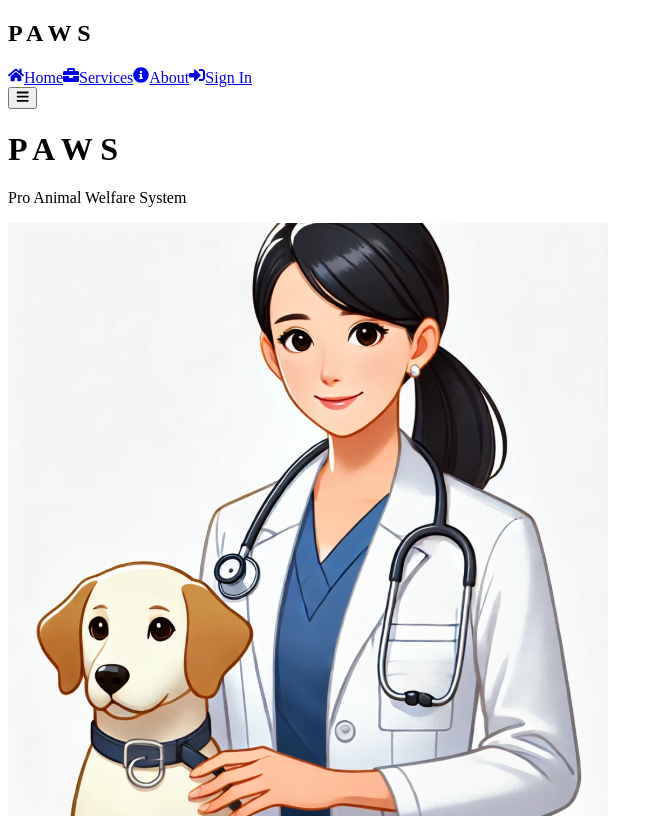
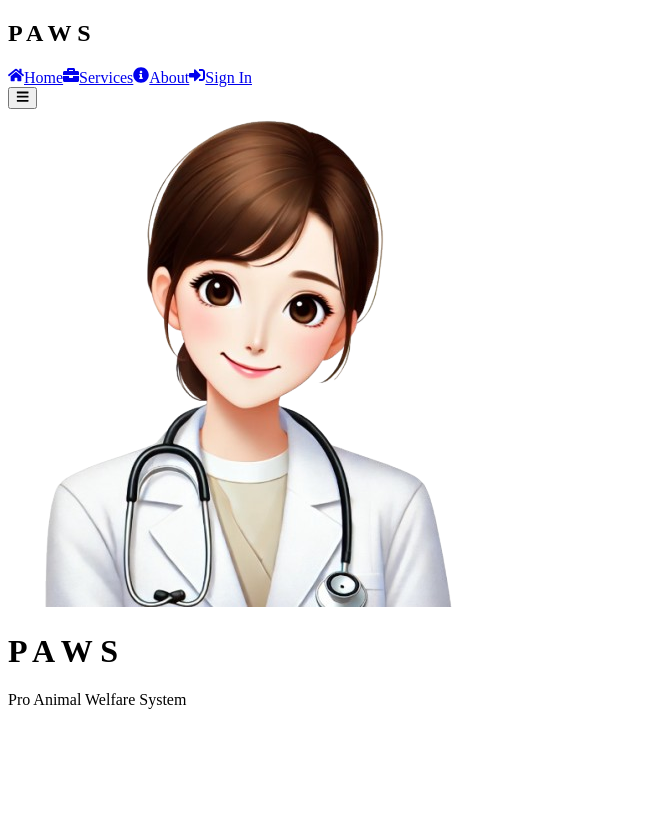
Before and after one commit to mz0018/Pro_animale_welfare_system, a React (Create React App) app in the folder frontend/: page / in a window 1280 px wide. Shown: the whole page, without its empty margins (0-663 px from the left). After the commit the page ends 800 px from the top, so only its background shows below. Built offline with nearby package versions, Linux system fonts and the light colour scheme.

Commit message:
updated the admin page.js changes change the image

```diff
--- a/frontend/src/pages/Home_page.js
+++ b/frontend/src/pages/Home_page.js
@@ -31,21 +31,23 @@ const HomePage = () => {
   }, []);
 
   return (
-    <div className="relative h-screen bg-gradient-to-r from-green-400 via-green-500 to-green-600 flex items-center justify-center text-center">
-      <div className="absolute inset-0 bg-transparent"></div>
+    <div className="relative h-screen bg-white flex items-center justify-center px-8">
 
-      <div className="relative z-10">
-        <h1 className="title text-white text-6xl font-extrabold tracking-wider mb-4">
-          P A W S
-        </h1>
-        <p className="subtitle text-white text-xl font-light mb-8">
-          Pro Animal Welfare System
-        </p>
+        <div className="w-1/2 flex justify-center">
         <img
           src={`${process.env.PUBLIC_URL}/vendor/assets/img/main.png`}
           alt="Animal Welfare"
-          className="main-image mx-auto w-1/2 rounded-octagon transition-all transform duration-500"
+          className="main-image w-2/3 aspect-square rounded-xl shadow-lg transition-all transform duration-500"
         />
+      </div>
+
+      <div className="w-1/2 text-center pr-4">
+        <h1 className="title text-green-600 text-8xl font-bold tracking-wide mb-4">
+          P A W S
+        </h1>
+        <p className="subtitle text-gray-700 text-lg font-light">
+          Pro Animal Welfare System
+        </p>
       </div>
     </div>
   );
```
Also changed, not shown: frontend/public/vendor/assets/img/main.png.
